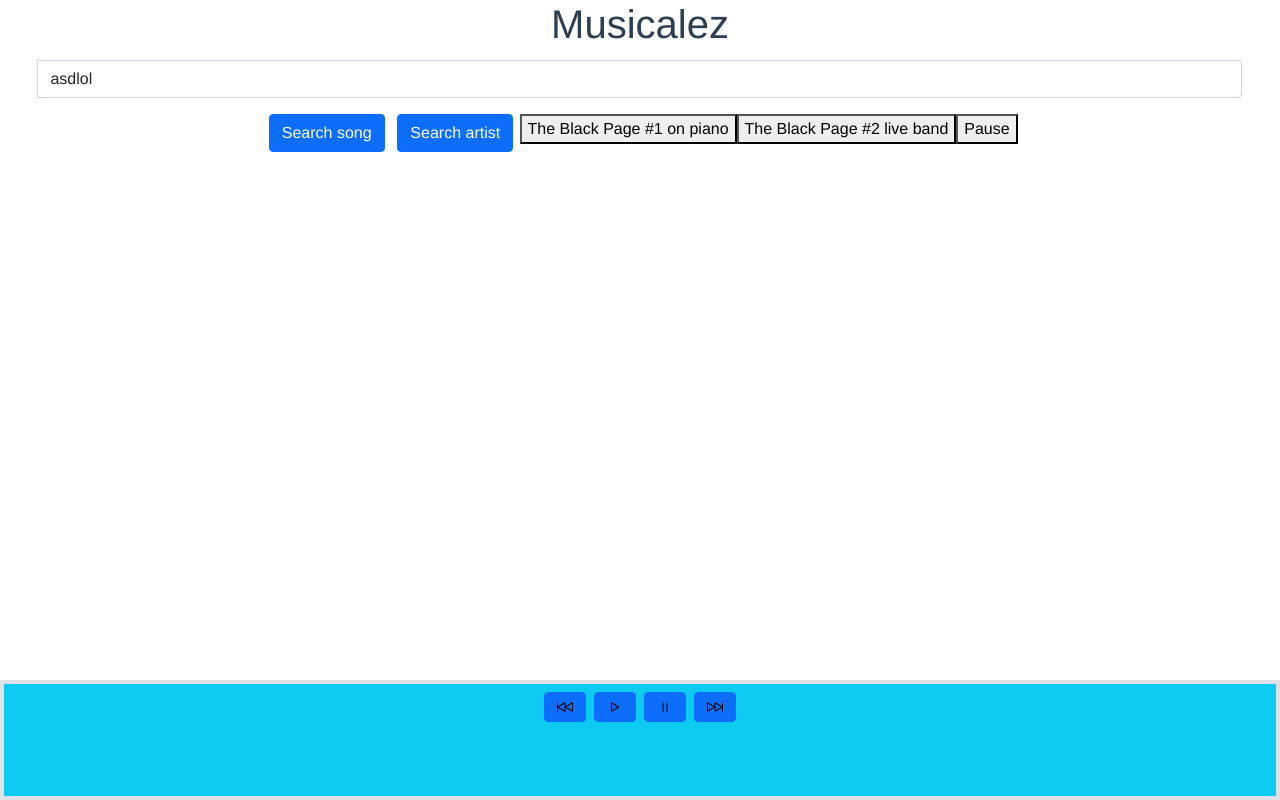
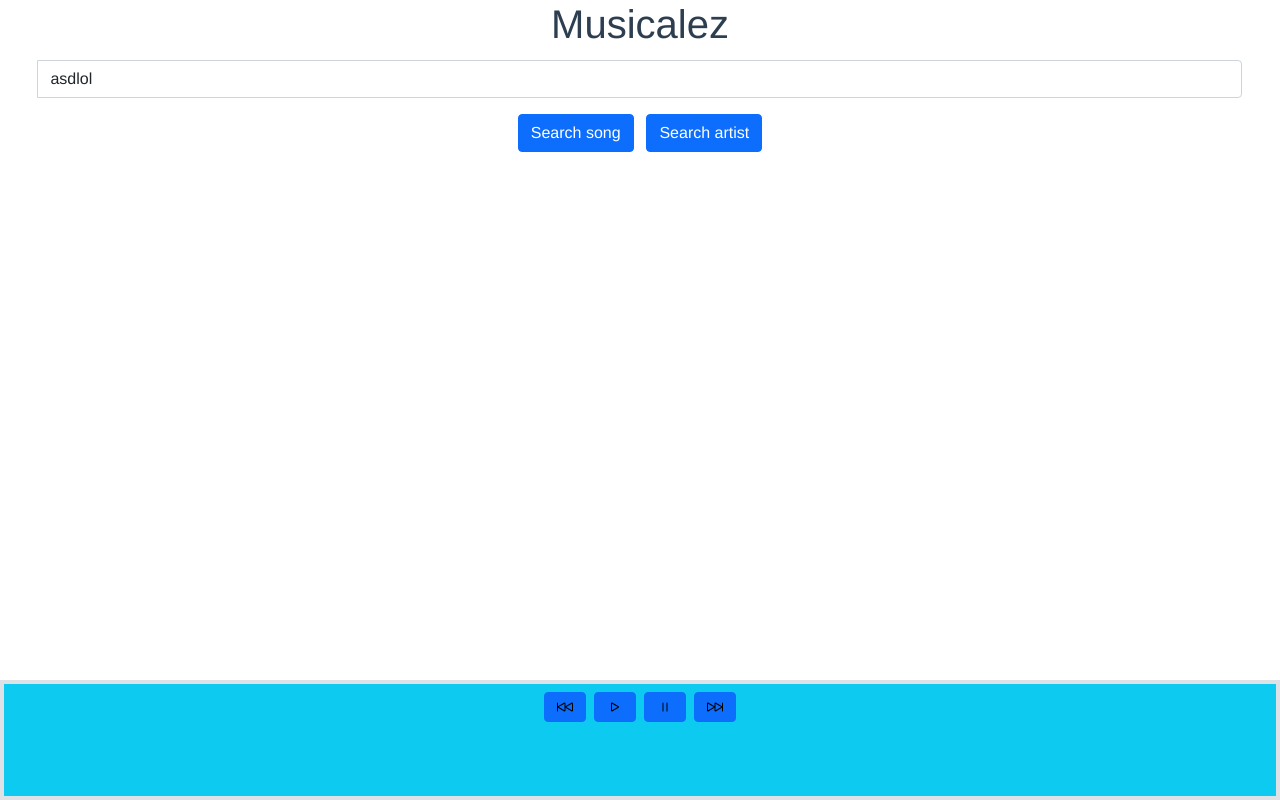
Before and after one commit to JohanRova/audio-projectoz, a Vue app: page /home in a window 1280 px wide. Built offline with nearby package versions, Linux system fonts and the light colour scheme.

Commit message:
commented out placeholder buttons, result playbutton working now

```diff
--- a/src/views/home.vue
+++ b/src/views/home.vue
@@ -31,11 +31,11 @@
       Search artist
     </button>
 
-    <div>
+    <!-- <div>
       <button @click="play('DXxeOvvNNwc')">The Black Page #1 on piano</button>
       <button @click="play('CtkZxnkbjtI')">The Black Page #2 live band</button>
       <button @click="pause()">Pause</button>
-    </div>
+    </div> -->
 
     <!-- SEARCH ALBUM IS REMOVED SINCE IT WAS REMOVED FROM THE REQUIREMENTS LIST
     <button
@@ -63,6 +63,7 @@
         >
           <div class="d-flex flex-row justify-content-between">
             <button
+              v-on:click="play(item.videoId)"
               type="button"
               class="btn btn-outline-primary mx-1"
               style="display: flex"
@@ -171,6 +172,7 @@ export default {
       console.log(await rawResponse.json());
     },
     play(id){
+      console.log(id)
       window.player.loadVideoById(id)
       window.player.playVideo()
     },
```
